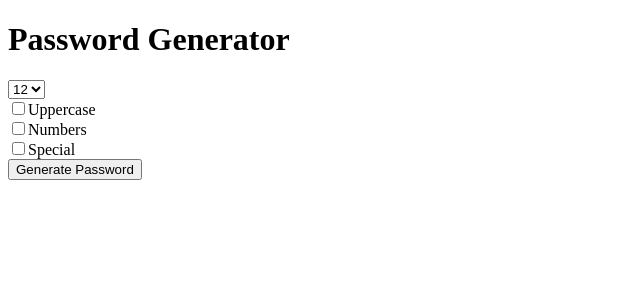
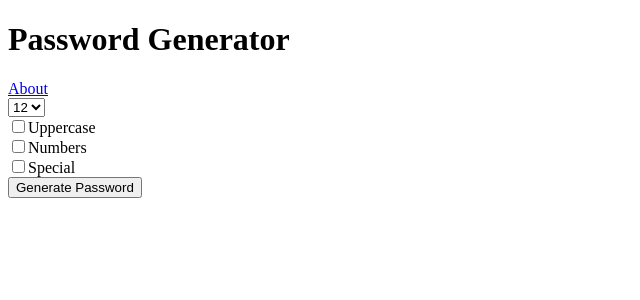
Before and after one commit to Ted-Rose/Django_course, a Django app: page / in a window 1280 px wide. Shown: the top 300 px of the page, without its empty margins (0-640 px from the left). Run offline with Django 4.2, Linux system fonts and the light colour scheme.

Commit message:
Challenge completed

```diff
--- a/password_generator-project/generator/templates/generator/home.html
+++ b/password_generator-project/generator/templates/generator/home.html
@@ -7,6 +7,7 @@
 </head>
 <body>
     <h1>Password Generator</h1>
+    <a href="{% url 'about'%}">About</a>
     <!-- Reference url in urls.py by url name -->
     <form action='{% url 'password' %}' >
         <!-- Adds to url key length with value -->
--- a/password_generator-project/generator/templates/generator/password.html
+++ b/password_generator-project/generator/templates/generator/password.html
@@ -8,5 +8,7 @@
 <body>
     <h1>Your password is:</h1>
     <h2>{{  password }}</h2>
+    <a href="{% url 'home'%}">Home</a>
+    <a href="{% url 'about'%}">About</a>
 </body>
 </html>
--- a/password_generator-project/generator/views.py
+++ b/password_generator-project/generator/views.py
@@ -34,3 +34,6 @@ def password(request):
 
 
     return render(request, 'generator/password.html', {'password':thepassword})
+
+def about(request):
+    return render(request, 'generator/about.html')
--- a/password_generator-project/password_generator/urls.py
+++ b/password_generator-project/password_generator/urls.py
@@ -19,7 +19,8 @@ from django.urls import path
 from generator import views
 
 urlpatterns = [
-    path('', views.home),
+    path('', views.home, name='home'),
+    path('/about', views.about, name='about'),
     # Adding ending slash is a preference
     # path can differ from view or url name
     path('password/', views.password, name='password'),
```
Also changed, not shown: password_generator-project/generator/templates/generator/about.html (added, +14 -0 lines).
